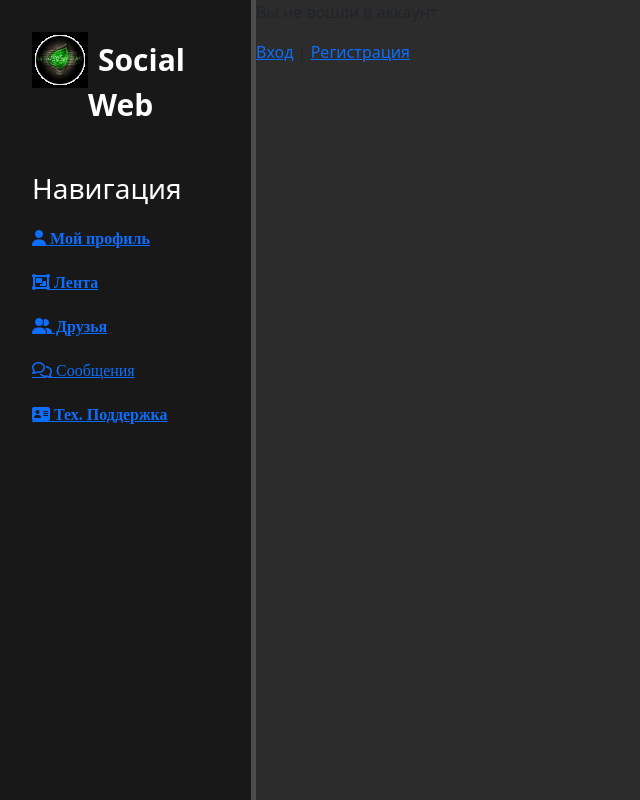
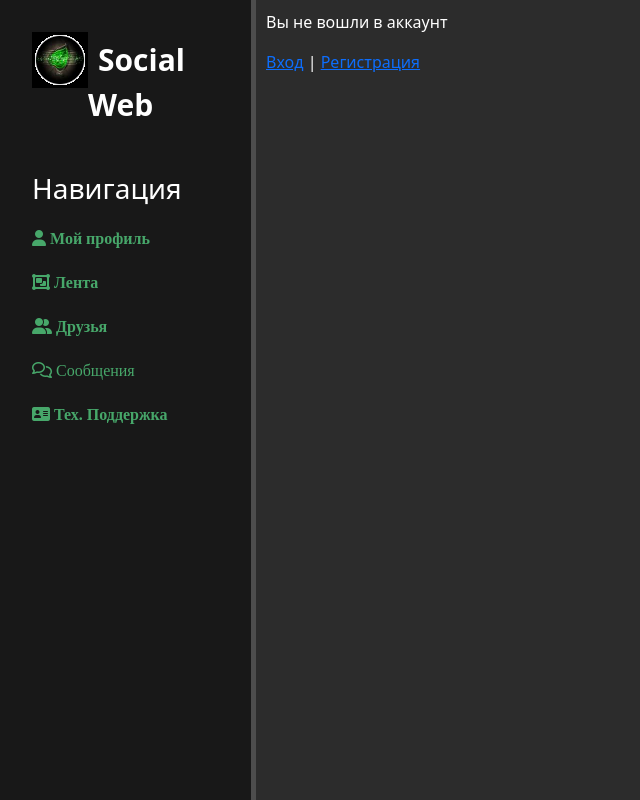
Before and after one commit to lishdaytra/social_web, a Django app: page / in a window 1280 px wide. Shown: the whole page, without its empty margins (0-640 px from the left). Run offline with Django 4.2, Linux system fonts and the light colour scheme; some libraries are stand-ins or nearby versions.

Commit message:
Навел красоту

```diff
--- a/static/users/css/main.css
+++ b/static/users/css/main.css
@@ -31,19 +31,36 @@
 
 aside ul {list-style: none}
 aside ul li {
-color: #FFF;
+color: #fff;
 display: block;
 margin-top: 20px;
 margin-left: -32px;
-transition: all .3s ease;
+transition: transform .3s ease;
 }
 
 aside ul a {
-list-style: none
-text-decoration: none}
+color: #47A76A;
+list-style: none;
+text-decoration: none;
+}
 
 aside ul li:hover, aside ul a:hover {
-color: #eb5959
+color: #eb5959;
 text-decoration: none;
 transform: scale(1.03);
 }
+
+main .features {
+float:left;
+color: #fff;
+margin-top: 10px;
+margin-left: 10px;
+text-align: left;
+width: 40%
+}
+
+main .features h1 {
+font-size: 30px;
+color: #fff;
+}
+main. features p {max-width: 400px; margin: 20px auto}
--- a/templates/home.html
+++ b/templates/home.html
@@ -1,10 +1,11 @@
 {% extends 'registration/_base.html' %}
 
 {% block title %}Home{% endblock %}
-<main>
+
   {% block content %}
+<div class="features">
   {% if user.is_authenticated %}
-    Привет, {{ user.last_name }}!
+    <h1>Привет, {{ user.last_name }}!</h1>
     <p><a href="{% url 'password_change' %}">Сменить пароль</a></p>
     <p><a href="{% url 'logout' %}">Выйти из аккаунта</a></p>
   {% else %}
@@ -12,5 +13,5 @@
     <a href="{% url 'login' %}">Вход</a> |
     <a href="{% url 'signup' %}">Регистрация</a>
   {% endif %}
+</div>
   {% endblock %}
-</main>
--- a/templates/registration/login.html
+++ b/templates/registration/login.html
@@ -3,10 +3,12 @@
 {% block title %}Log In{% endblock %}
 
 {% block content %}
+<div class="features">
   <h2>Вход</h2>
   <form method="post">
     {% csrf_token %}
     {{ form.as_p }}
     <button type="submit">Вход</button>
   </form>
+</div>
 {% endblock %}
--- a/templates/registration/signup.html
+++ b/templates/registration/signup.html
@@ -3,10 +3,12 @@
 {% block title %}Sign Up{% endblock %}
 
 {% block content %}
+<div class="features">
   <h2>Регистрация</h2>
   <form method="post">
     {% csrf_token %}
     {{ form.as_p }}
     <button type="submit">Зарегистрировать</button>
   </form>
+</div>
 {% endblock %}
```
Lines whose indentation alone changed are shown as unchanged.
